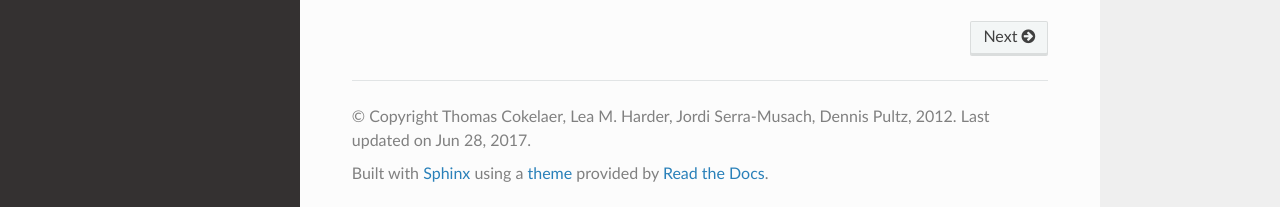
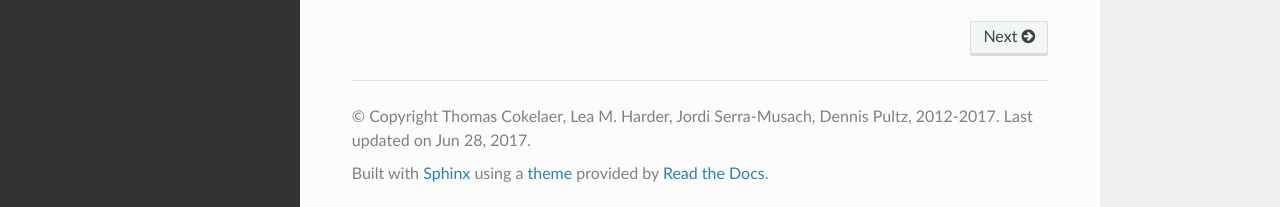
Before and after one commit to cokelaer/bioservices, a Sphinx documentation site: the page built from doc/index.rst, in a window 1280 px wide and 900 px high, scrolled down 3486 px. Shown: the part 690-897 px from the top of the window. Built offline with Sphinx 7.4.7 and the Read the Docs theme 2.0.0, drawn with Linux system fonts in a browser that asks for light colours; formulas are drawn with MathJax 3; pages that are not in the unit, such as notebooks, are missing from menus; some of the changed lines change nothing that is shown.

Commit message:
update conf for RTD

```diff
--- a/doc/conf.py
+++ b/doc/conf.py
@@ -27,12 +27,6 @@
 import matplotlib
 matplotlib.use('Agg')
 
-try:
-    import easydev
-    from easydev import get_path_sphinx_themes
-except Exception, e:
-    print "Install easydev or set your PYTHONPATH properly"
-    raise Exception
 
 
 import pkg_resources
@@ -40,12 +34,11 @@
 release = version
 author = "Thomas Cokelaer, Lea M. Harder, Jordi Serra-Musach, \nDennis Pultz"
 title = "BioServices"
-copyright = author + ", 2012"
+copyright = author + ", 2012-2017"
 project = pkg_name
 
 import easydev
 from easydev import get_path_sphinx_themes
-
 
 
 # -- General configuration -----------------------------------------------------
@@ -58,21 +51,21 @@
 
 extensions = [
     'sphinx.ext.autodoc',
-    'sphinx.ext.autosummary',
+
+    ('sphinx.ext.imgmath'  # only available for sphinx >= 1.4
+                  if sphinx.version_info[:2] >= (1, 4)
+                  else 'sphinx.ext.pngmath'),
+    'sphinx.ext.coverage',
     'sphinx.ext.doctest',
     'sphinx.ext.intersphinx',
     'sphinx.ext.todo',
-    'sphinx.ext.coverage',
     'sphinx.ext.ifconfig',
     'sphinx.ext.viewcode',
     "numpydoc.numpydoc",
-    'easydev.copybutton',
     'matplotlib.sphinxext.plot_directive',
-    'matplotlib.sphinxext.only_directives',
-    ('sphinx.ext.imgmath'  # only available for sphinx >= 1.4
-                  if sphinx.version_info[:2] >= (1, 4)
-                  else 'sphinx.ext.pngmath'),
-    'sphinx_gallery.gen_gallery'
+    'sphinx.ext.autosummary',
+    'sphinx_gallery.gen_gallery',
+    "sequana.sphinxext.snakemakerule"
     ]
 # note that the numpy directives is buggy. Example: class and init are not recognised as two entities for the autoclass_content=both here below
 
@@ -195,13 +188,11 @@
 else:
     html_theme = "default"
 
-
 # Theme options are theme-specific and customize the look and feel of a theme
 # further.  For a list of options available for each theme, see the
 # documentation.
 # the user theme contains the otpions 'homepage', which is populated here
 #html_theme_options = {'homepage': init_sphinx.url}
-
 # Add any paths that contain custom themes here, relative to this directory.
 html_theme_path = [get_path_sphinx_themes()]
 
```
Also changed, not shown: 1 other file.
